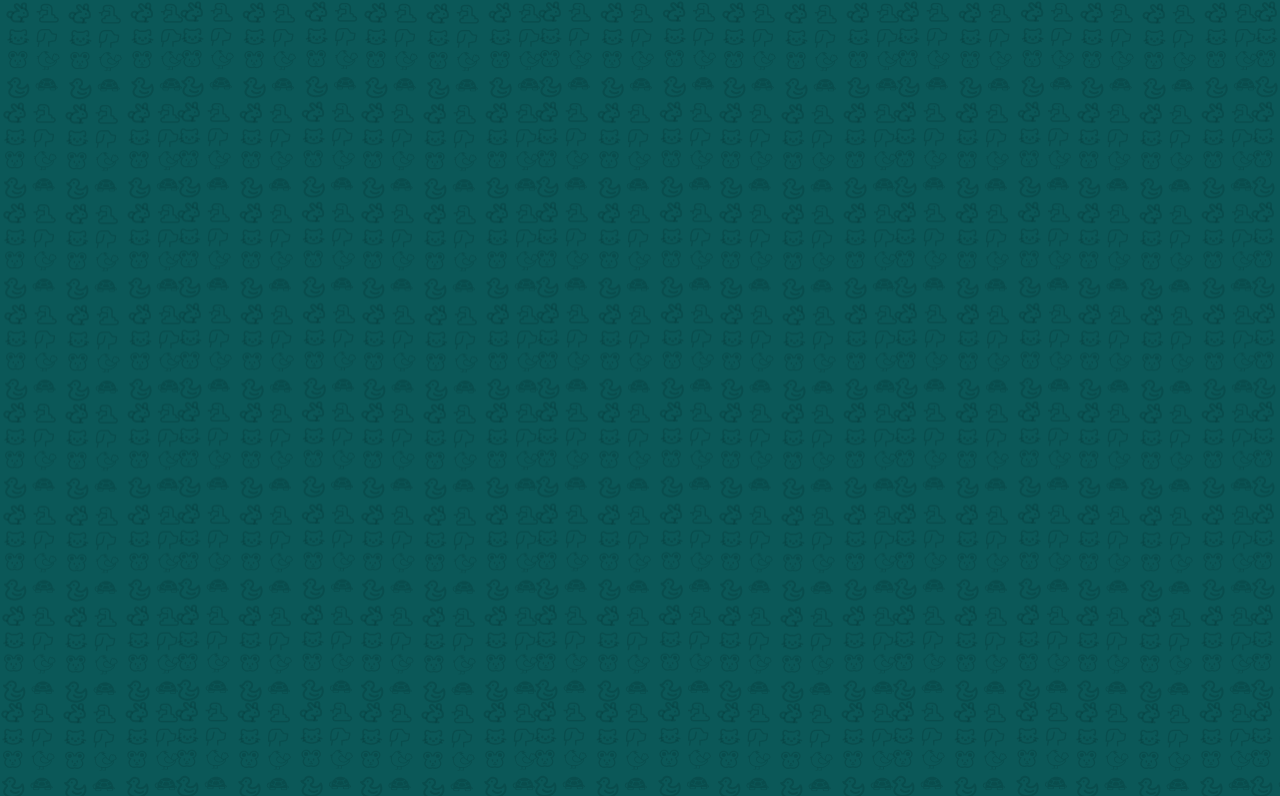
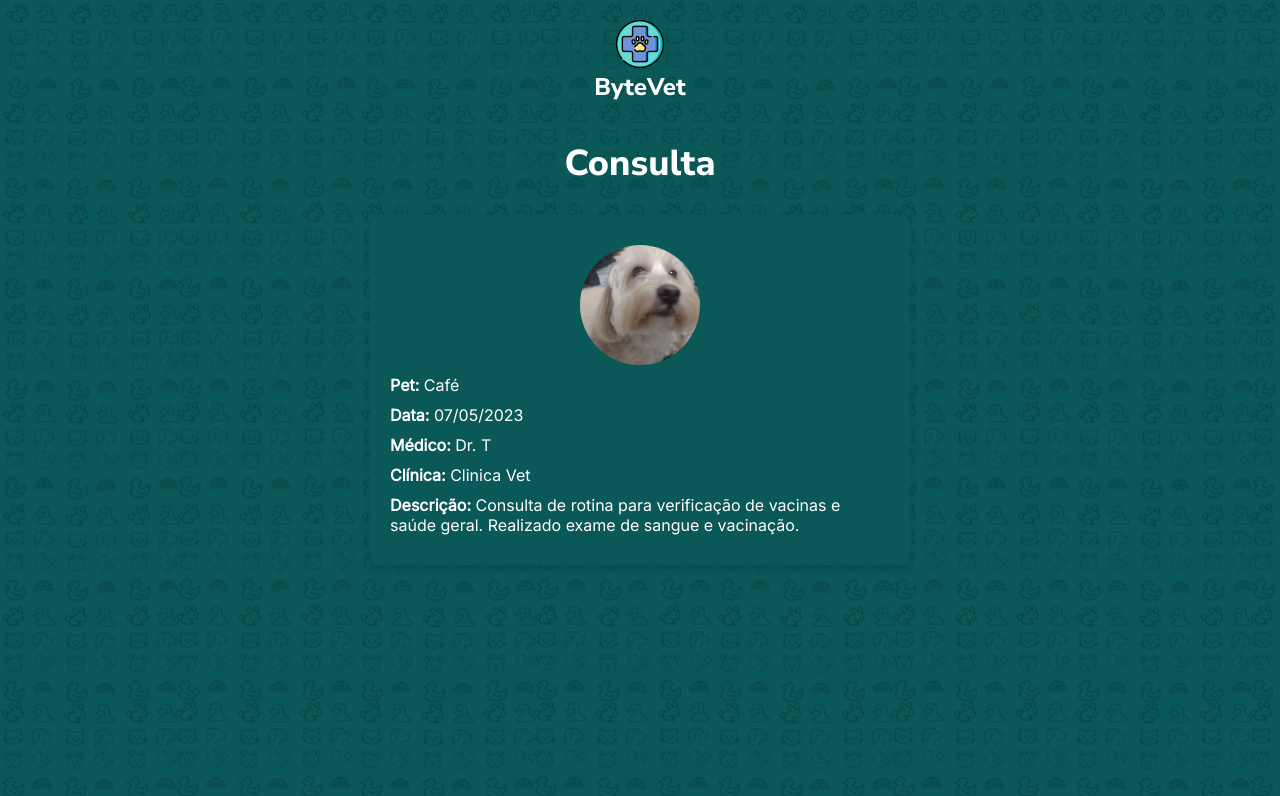
Before and after one commit to byte-vet/frontend, a React (Create React App) app: page /consulta in a window 1280 px wide. Before the commit this address had no page. Shown: the top 796 px of the page. Built offline with nearby package versions, Linux system fonts and the light colour scheme; the HTML template or start-up script is replaced by a standard one.

Commit message:
telas de consulta e consultas (listagem)

```diff
--- a/src/App.js
+++ b/src/App.js
@@ -7,6 +7,8 @@
 import RegisterPet from './pages/RegisterPet';
 import MyPet from './pages/MyPet';
 import Veterinario from './pages/Veterinario'
+import Consultas from './pages/Consultas'
+import Consulta from './pages/Consulta'
 
 function App() {
 
@@ -17,6 +19,8 @@
       <Routes>
         <Route path="/" element={<Login />} />
         <Route path="/veterinario" element={<Veterinario />} />
+        <Route path="/consultas" element={<Consultas />} />
+        <Route path="/consulta" element={<Consulta />} />
         <Route path="/register-pet" element={<RegisterPet />} />
         <Route path="/home" element={<Home />} />
         <Route path="/mypets" element={<MyPets />} />
--- /dev/null
+++ b/src/pages/Consulta.css
@@ -0,0 +1,60 @@
+@import url('https://fonts.googleapis.com/css2?family=Roboto:wght@500&display=swap');
+@import url('https://fonts.googleapis.com/css2?family=Nunito+Sans:wght@800&display=swap');
+@import url('https://fonts.googleapis.com/css2?family=Inter:wght@400&display=swap');
+
+.consulta-container {
+  font-family: 'Inter', sans-serif;
+  display: flex;
+  flex-direction: column;
+  align-items: center;
+  height: 100vh;
+  overflow-y: auto;
+  padding-top: 20px;
+}
+
+.bytevet-logo {
+    display: flex;
+    flex-direction: column;
+    align-items: center;
+  }
+
+.bytevet-logo-title {
+  font-family: 'Nunito Sans', sans-serif;
+  font-weight: 800;
+  color: #ffffff;
+  margin-top: 5px;
+  font-size: 24px;
+}
+
+.consulta-title {
+  font-family: 'Nunito Sans', sans-serif;
+  font-size: 36px;
+  font-weight: 800;
+  color: #ffffff;
+  margin-bottom: 30px;
+}
+
+.consulta-details {
+  width: 90%;
+  max-width: 600px;
+  background-color: #0B5858;
+  padding: 20px;
+  border-radius: 8px;
+  box-shadow: 0 4px 8px rgba(0, 0, 0, 0.1);
+  margin-bottom: 20px;
+}
+
+.detail-item {
+  margin-bottom: 10px;
+  font-size: 16px;
+  color: #ffffff;
+}
+
+.detail-photo {
+    width: 120px;
+    height: 120px;
+    border-radius: 50%;
+    object-fit: cover;
+    margin: 10px auto; /* Centralize and maintain vertical spacing */
+    display: block; /* Center the image in the container */
+  }
--- /dev/null
+++ b/src/pages/Consulta.js
@@ -0,0 +1,40 @@
+import React from 'react';
+import './Consulta.css';
+import logo from './assets/images/logo.png';
+import profilePlaceholder from './assets/images/profile_placeholder.jpeg';
+
+function Consulta() {
+  const consulta = {
+    date: '2023-05-07',
+    petName: 'Café',
+    petPhoto: profilePlaceholder,
+    doctorName: 'Dr. T',
+    clinicName: 'Clinica Vet',
+    description: 'Consulta de rotina para verificação de vacinas e saúde geral. Realizado exame de sangue e vacinação.'
+  };
+
+  const formatDate = (dateString) => {
+    const date = new Date(dateString);
+    return `${date.getDate().toString().padStart(2, '0')}/${(date.getMonth() + 1).toString().padStart(2, '0')}/${date.getFullYear()}`;
+  };
+
+  return (
+    <div className="consulta-container">
+      <div className="bytevet-logo">
+        <img src={logo} alt="ByteVet Logo" />
+        <h1 className="bytevet-logo-title">ByteVet</h1>
+      </div>
+      <h1 className="consulta-title">Consulta</h1>
+      <div className="consulta-details">
+        <img src={consulta.petPhoto} alt={consulta.petName} className="detail-photo" />
+        <div className="detail-item"><strong>Pet:</strong> {consulta.petName}</div>
+        <div className="detail-item"><strong>Data:</strong> {formatDate(consulta.date)}</div>
+        <div className="detail-item"><strong>Médico:</strong> {consulta.doctorName}</div>
+        <div className="detail-item"><strong>Clínica:</strong> {consulta.clinicName}</div>
+        <div className="detail-item"><strong>Descrição:</strong> {consulta.description}</div>
+      </div>
+    </div>
+  );
+}
+
+export default Consulta;
--- /dev/null
+++ b/src/pages/Consultas.css
@@ -0,0 +1,61 @@
+@import url('https://fonts.googleapis.com/css2?family=Roboto:wght@500&display=swap');
+@import url('https://fonts.googleapis.com/css2?family=Nunito+Sans:wght@800&display=swap');
+@import url('https://fonts.googleapis.com/css2?family=Inter:wght@400&display=swap');
+
+.consultas-container {
+  font-family: 'Inter', sans-serif;
+  background-size: contain;
+  background-repeat: repeat;
+  display: flex;
+  flex-direction: column;
+  align-items: center;
+  height: 100vh;
+  overflow-y: auto;
+  padding-top: 20px;
+}
+
+.bytevet-logo {
+  display: flex;
+  flex-direction: column;
+  align-items: center;
+}
+
+.bytevet-logo-title {
+  font-family: 'Nunito Sans', sans-serif;
+  font-weight: 800;
+  color: #ffffff;
+  margin-top: 0px;
+  font-size: 36px;
+}
+
+.consultas-title {
+  font-family: 'Nunito Sans', sans-serif;
+  font-size: 36px;
+  font-weight: 800;
+  color: #ffffff;
+  margin-bottom: 20px;
+}
+
+.consulta-button {
+  font-family: 'Roboto', sans-serif;
+  font-weight: 500;
+  font-size: 1.1rem;
+  color: white;
+  background-color: #f44336;
+  padding: 12px 15px;
+  margin-bottom: 10px;
+  border: none;
+  border-radius: 5px;
+  cursor: pointer;
+  width: 280px;
+  display: flex;
+  align-items: center;
+  justify-content: space-between;
+}
+
+.pet-photo {
+  width: 30px;
+  height: 30px;
+  border-radius: 50%;
+  object-fit: cover;
+}
--- /dev/null
+++ b/src/pages/Consultas.js
@@ -0,0 +1,34 @@
+import React, { useState } from 'react';
+import './Consultas.css';
+import logo from './assets/images/logo.png';
+import profilePlaceholder from './assets/images/profile_placeholder.jpeg';
+
+function Consultas() {
+  const [consultas, setConsultas] = useState([
+    { id: 1, date: '2023-05-07', petName: 'Café', petPhoto: '' },
+    { id: 2, date: '2023-05-08', petName: 'Ranziza', petPhoto: '' },
+  ]);
+
+  const formatDate = (dateString) => {
+    const date = new Date(dateString);
+    return `${date.getDate().toString().padStart(2, '0')}/${(date.getMonth() + 1).toString().padStart(2, '0')}/${date.getFullYear()}`;
+  };
+
+  return (
+    <div className="consultas-container">
+      <div className="bytevet-logo">
+        <img src={logo} alt="ByteVet Logo" />
+        <h1 className="bytevet-logo-title">ByteVet</h1>
+      </div>
+      <h1 className="consultas-title">Consultas</h1>
+      {consultas.map(consulta => (
+        <button key={consulta.id} className="consulta-button">
+          {formatDate(consulta.date)} - {consulta.petName}
+          <img src={consulta.petPhoto || profilePlaceholder} alt={consulta.petName} className="pet-photo" />
+        </button>
+      ))}
+    </div>
+  );
+}
+
+export default Consultas;
```
